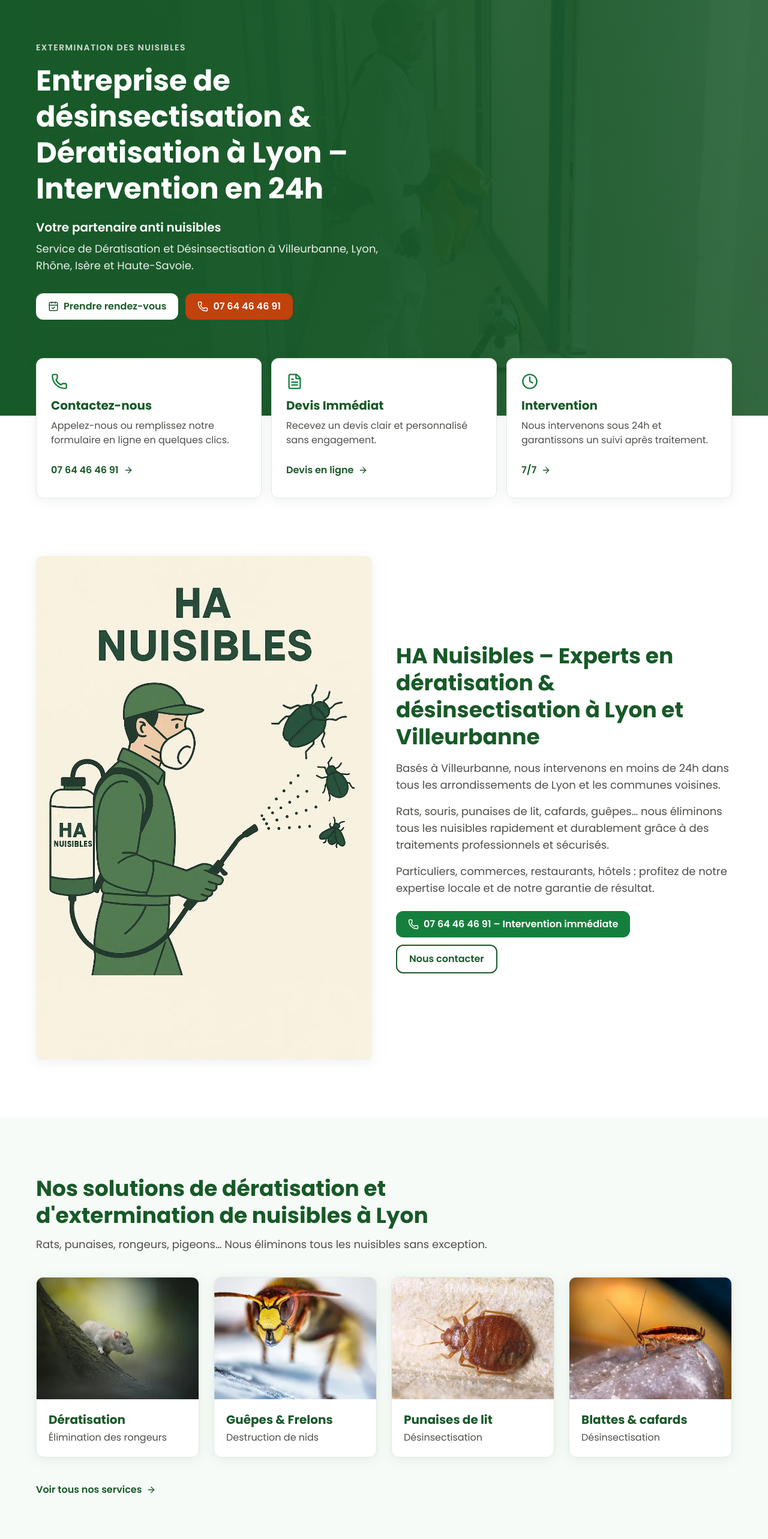
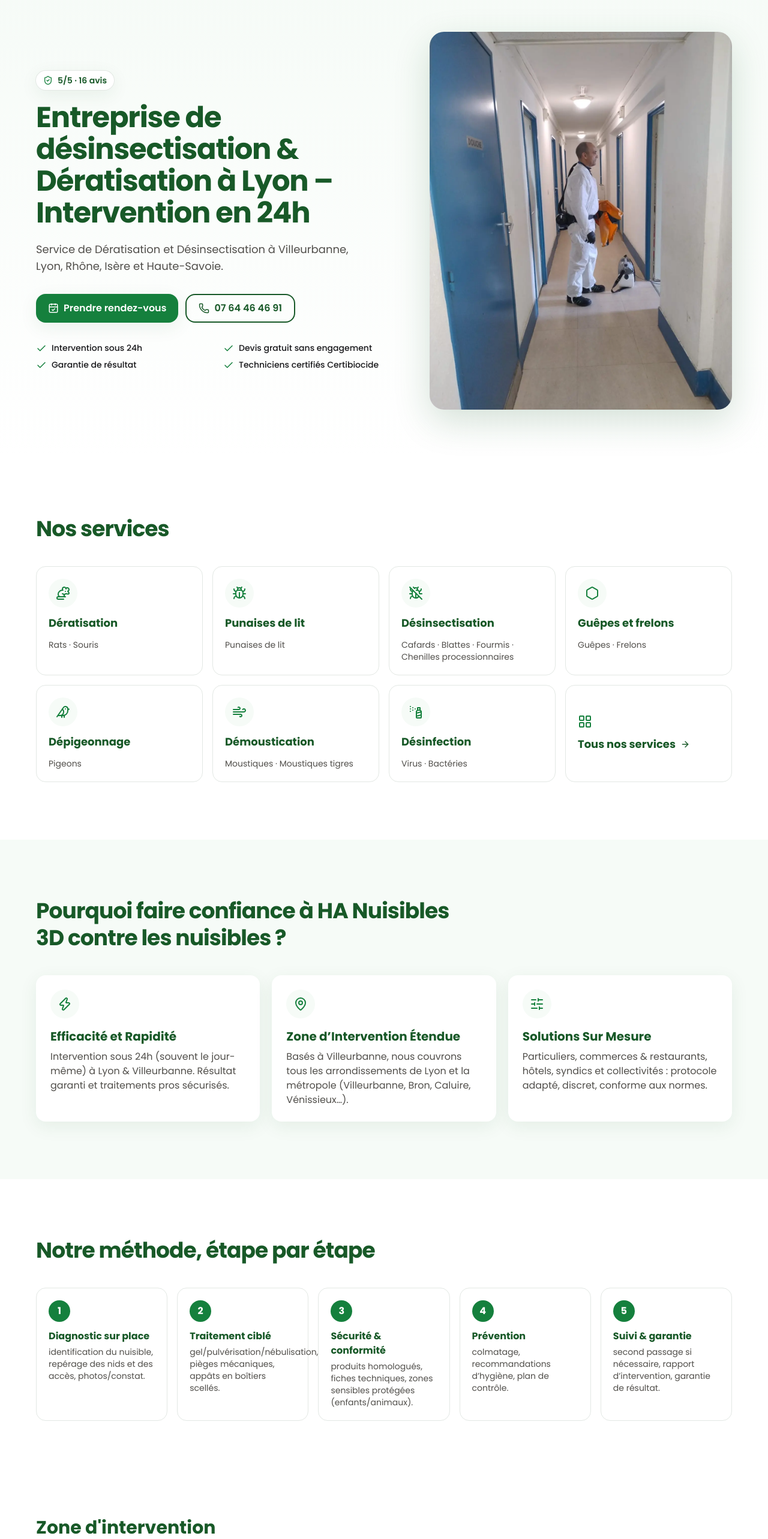
Before and after one commit to KarimBkr/HA-Nuisibles, a Next.js app: page / in a window 1280 px wide. Shown: the part 100-2666 px from the top of the page at 60% size. Built offline with nearby package versions, Linux system fonts and the light colour scheme; no server answers.

Commit message:
Chat: si le contenu de l’ancien site était « de trop» fais mieux,…

```diff
--- a/src/app/globals.css
+++ b/src/app/globals.css
@@ -12,8 +12,8 @@
   --color-surface: #f4f4f4;
   --color-line: #e3e8e4;
   --color-accent: #c2410c; /* AA with white text */
-  --radius-card: 12px;
-  --shadow-soft: 0 4px 20px rgb(24 89 40 / 0.08);
+  --radius-card: 16px;
+  --shadow-soft: 0 8px 30px rgb(24 89 40 / 0.08);
 }
 
 @layer base {
--- a/src/app/page.tsx
+++ b/src/app/page.tsx
@@ -6,31 +6,28 @@ import { getEntry, renderMarkdown } from "@/lib/content";
 import { entryMetadata } from "@/lib/seo";
 import CtaBand from "@/components/CtaBand";
 import Faq from "@/components/Faq";
-import { Audiences, Cases, Hero, Method, Presentation, ProcessIntro, QuickBlocks, Solutions, Testimonials, WhyUs } from "@/components/home/HomeSections";
+import ZoneBlock from "@/components/ZoneBlock";
+import { Hero, Method, Services, Testimonials, WhyUs } from "@/components/home/HomeSections";
 
 export function generateMetadata(): Metadata {
   const home = getEntry("")!;
   return entryMetadata(home);
 }
 
-// Home page: the 12 sections of PDF_BRIEF.md §6, texts of the old home.
+// Home page: short and scannable (hero, services, why, method, zones, reviews, closing CTA, FAQ).
 export default function Home() {
   const home = getEntry("")!;
   const m = (media as Record<string, { width: number; small?: string; smallWidth?: number }>)[hero.image];
   // LCP image: preloaded with the same srcset as the hero <img>.
-  preload(hero.image, { as: "image", fetchPriority: "high", imageSrcSet: `${m.small} ${m.smallWidth}w, ${hero.image} ${m.width}w`, imageSizes: "100vw" });
+  preload(hero.image, { as: "image", fetchPriority: "high", imageSrcSet: `${m.small} ${m.smallWidth}w, ${hero.image} ${m.width}w`, imageSizes: "(max-width: 768px) 100vw, 520px" });
   return (
     <>
       <Hero h1={home.h1} />
-      <QuickBlocks />
-      <Presentation />
-      <Solutions />
+      <Services />
       <WhyUs />
-      <ProcessIntro />
-      <Cases />
       <Method />
+      <ZoneBlock home="zones" />
       <Testimonials />
-      <Audiences />
       <CtaBand home="cta" />
       {home.faq && (
         <Faq home="faq" title={home.faqTitle} intro={home.faqIntro && renderMarkdown(home.faqIntro)} items={home.faq.map((f) => ({ q: f.q, html: renderMarkdown(f.a) }))} />
--- /dev/null
+++ b/src/components/ServiceIcons.ts
@@ -0,0 +1,4 @@
+import { Bird, Bug, BugOff, Hexagon, Rat, SprayCan, Wind } from "lucide-react";
+import type { Service } from "@/config/services";
+
+export const ICONS: Record<Service["icon"], typeof Rat> = { Rat, Bug, BugOff, Hexagon, Bird, Wind, SprayCan };
--- a/src/components/ZoneBlock.tsx
+++ b/src/components/ZoneBlock.tsx
@@ -9,10 +9,10 @@ const GROUPS = [
 ];
 
 // Intervention area, from site.ts (old site's zones and contact cities).
-export default function ZoneBlock() {
+export default function ZoneBlock({ home }: { home?: string }) {
   const a = site.address;
   return (
-    <section aria-labelledby="zone" className="py-16">
+    <section aria-labelledby="zone" data-home={home} className="py-16">
       <div className="container-site">
         <h2 id="zone" className="text-2xl font-bold text-brand-dark md:text-3xl">Zone d&apos;intervention</h2>
         <p className="mt-2 flex items-start gap-2 text-muted">
--- a/src/components/home/HomeSections.tsx
+++ b/src/components/home/HomeSections.tsx
@@ -1,106 +1,85 @@
 import Link from "next/link";
-import { ArrowRight, CalendarCheck, Clock, FileText, MapPin, Phone, SlidersHorizontal, Zap } from "lucide-react";
+import { ArrowRight, CalendarCheck, Check, LayoutGrid, MapPin, Phone, ShieldCheck, SlidersHorizontal, Zap } from "lucide-react";
 import { site, telHref } from "@/config/site";
 import { BOOKING_HREF } from "@/config/navigation";
-import { audiences, cases, hero, method, presentation, processIntro, quickBlocks, solutions, testimonials, whyUs } from "@/config/home";
+import { SERVICES } from "@/config/services";
+import { hero, method, testimonials, whyUs } from "@/config/home";
+import { ICONS } from "@/components/ServiceIcons";
 import Img from "@/components/Img";
 
-// The 11 first sections of the home page (PDF_BRIEF.md §6); the FAQ comes from content/pages/home.md.
+// The 6 first sections of the home page (the FAQ, the zones and the closing band come from their own components).
 
-const H2 = "text-3xl font-bold leading-tight text-brand-dark md:text-4xl";
+const H2 = "text-3xl font-bold leading-tight tracking-tight text-brand-dark md:text-4xl";
 const SECTION = "py-16 md:py-24";
 
 export function Hero({ h1 }: { h1: string }) {
   return (
-    <section data-home="hero" className="relative isolate overflow-hidden bg-brand-dark text-white">
-      <Img src={hero.image} alt="" priority sizes="100vw" className="absolute inset-0 -z-10 h-full w-full object-cover opacity-30 grayscale-[30%]" />
-      <div className="absolute inset-0 -z-10 bg-gradient-to-r from-brand-dark via-brand-dark/85 to-brand-dark/40" />
-      <div className="container-site pb-28 pt-16 md:pb-40 md:pt-24">
-        <p className="text-sm font-semibold uppercase tracking-widest text-white/80">{hero.eyebrow}</p>
-        <h1 className="mt-4 max-w-[22ch] text-4xl font-bold leading-tight md:text-5xl">{h1}</h1>
-        <p className="mt-5 text-xl font-semibold">{hero.tagline}</p>
-        <p className="mt-2 max-w-[55ch] text-lg text-white/90">{hero.zone}</p>
+    <section data-home="hero" className="bg-gradient-to-b from-brand-light to-white">
+      <div className="container-site grid items-center gap-10 py-12 md:grid-cols-[1.1fr_0.9fr] md:py-20">
+        <div>
+          <p className="inline-flex items-center gap-2 rounded-full bg-white px-3 py-1.5 text-sm font-semibold text-brand-dark shadow-soft ring-1 ring-line">
+            <ShieldCheck aria-hidden size={16} className="text-brand" /> {testimonials.rating.score} · {testimonials.rating.count}
+          </p>
+          <h1 className="mt-5 max-w-[22ch] text-4xl font-bold leading-[1.1] tracking-tight text-brand-dark md:text-5xl">{h1}</h1>
+          <p className="mt-5 max-w-[48ch] text-lg text-muted">{hero.zone}</p>
           <div className="mt-8 flex flex-wrap gap-3">
-          <a href={BOOKING_HREF} className="btn bg-white text-brand-dark hover:bg-brand-light">
+            <a href={BOOKING_HREF} className="btn bg-brand text-white shadow-soft hover:bg-brand-hover">
               <CalendarCheck aria-hidden size={18} /> Prendre rendez-vous
             </a>
-          <a href={telHref} className="btn bg-accent text-white hover:brightness-110">
+            <a href={telHref} className="btn border-2 border-brand-dark text-brand-dark hover:bg-white">
               <Phone aria-hidden size={18} /> {site.phone.display}
             </a>
           </div>
+          <ul className="mt-8 grid gap-2 text-sm font-medium text-ink sm:grid-cols-2">
+            {site.promises.map((p) => (
+              <li key={p} className="flex items-start gap-2">
+                <Check aria-hidden size={18} className="mt-0.5 shrink-0 text-brand" /> {p}
+              </li>
+            ))}
+          </ul>
+        </div>
+        <Img
+          src={hero.image}
+          alt=""
+          priority
+          sizes="(max-width: 768px) 100vw, 520px"
+          className="aspect-[4/3] w-full rounded-3xl object-cover shadow-[0_20px_60px_rgb(24_89_40/0.18)] md:aspect-[4/5]"
+        />
       </div>
     </section>
   );
 }
 
-export function QuickBlocks() {
-  const icons = [Phone, FileText, Clock];
+export function Services() {
+  const tile = "group flex h-full flex-col gap-3 rounded-card border border-line bg-white p-5 transition hover:-translate-y-0.5 hover:border-brand hover:shadow-soft";
   return (
-    <section data-home="quick" aria-label="Contact, devis et intervention" className="relative z-10 -mt-20 md:-mt-24">
-      <div className="container-site grid gap-4 md:grid-cols-3">
-        {quickBlocks.map((b, i) => {
-          const Icon = icons[i];
+    <section data-home="solutions" className={SECTION}>
+      <div className="container-site">
+        <h2 className={H2}>Nos services</h2>
+        <ul className="mt-10 grid grid-cols-2 gap-4 md:grid-cols-4">
+          {SERVICES.map((s) => {
+            const Icon = ICONS[s.icon];
             return (
-            <div key={b.title} className="rounded-card border border-line bg-white p-6 shadow-soft">
-              <Icon aria-hidden className="text-brand" size={28} />
-              <h2 className="mt-3 text-xl font-bold text-brand-dark">{b.title}</h2>
-              <p className="mt-2 text-muted">{b.text}</p>
-              <a href={b.href === "tel" ? telHref : b.href} className="mt-4 inline-flex min-h-11 items-center gap-2 font-semibold text-brand-dark underline-offset-4 hover:underline">
-                {b.cta} <ArrowRight aria-hidden size={16} />
+              <li key={s.key}>
+                <a href={`/${s.mainSlug}/`} className={tile}>
+                  <span className="inline-flex size-12 items-center justify-center rounded-full bg-brand-light text-brand transition group-hover:bg-brand group-hover:text-white">
+                    <Icon aria-hidden size={24} />
+                  </span>
+                  <span className="text-lg font-bold text-brand-dark">{s.label}</span>
+                  <span className="text-sm text-muted">{s.pests.join(" · ")}</span>
                 </a>
-            </div>
+              </li>
             );
           })}
-      </div>
-    </section>
-  );
-}
-
-export function Presentation() {
-  return (
-    <section data-home="presentation" className={SECTION}>
-      <div className="container-site grid items-center gap-10 md:grid-cols-2">
-        <Img src={presentation.image} alt={presentation.imageAlt} className="order-last max-h-[26rem] w-full rounded-card object-cover object-top shadow-soft md:order-first md:max-h-none" sizes="(max-width: 768px) 100vw, 580px" />
-        <div>
-          <h2 className={H2}>{presentation.title}</h2>
-          {presentation.paragraphs.map((p) => (
-            <p key={p} className="mt-4 text-lg text-muted">{p}</p>
-          ))}
-          <div className="mt-6 flex flex-wrap items-center gap-3">
-            <a href={telHref} className="btn bg-brand text-white hover:bg-brand-hover">
-              <Phone aria-hidden size={18} /> {site.phone.display} – {presentation.callout}
-            </a>
-            <Link href="/contact/" className="btn border-2 border-brand-dark text-brand-dark hover:bg-brand-light">Nous contacter</Link>
-          </div>
-        </div>
-      </div>
-    </section>
-  );
-}
-
-export function Solutions() {
-  return (
-    <section data-home="solutions" className={`${SECTION} bg-brand-light`}>
-      <div className="container-site">
-        <h2 className={`${H2} max-w-[30ch]`}>{solutions.title}</h2>
-        <p className="mt-3 text-lg text-muted">{solutions.intro}</p>
-        <ul className="mt-10 grid gap-6 sm:grid-cols-2 lg:grid-cols-4">
-          {solutions.cards.map((c) => (
-            <li key={c.title} className="group relative overflow-hidden rounded-card border border-line bg-white shadow-soft">
-              <Img src={c.image} alt="" className="aspect-[4/3] w-full object-cover transition-transform group-hover:scale-105" sizes="(max-width: 640px) 100vw, (max-width: 1024px) 50vw, 280px" />
-              <div className="p-5">
-                <h3 className="text-xl font-bold text-brand-dark">
-                  {/* The link covers the whole card. */}
-                  <a href={c.href} className="after:absolute after:inset-0">{c.title}</a>
-                </h3>
-                <p className="mt-1 text-muted">{c.text}</p>
-              </div>
+          <li>
+            <Link href="/nos-services/" className={`${tile} justify-center bg-brand-light`}>
+              <LayoutGrid aria-hidden size={24} className="text-brand" />
+              <span className="inline-flex items-center gap-2 text-lg font-bold text-brand-dark">
+                Tous nos services <ArrowRight aria-hidden size={16} />
+              </span>
+            </Link>
           </li>
-          ))}
         </ul>
-        <Link href="/nos-services/" className="mt-8 inline-flex min-h-11 items-center gap-2 font-semibold text-brand-dark underline-offset-4 hover:underline">
-          Voir tous nos services <ArrowRight aria-hidden size={16} />
-        </Link>
       </div>
     </section>
   );
@@ -109,15 +88,14 @@ export function Solutions() {
 export function WhyUs() {
   const icons = [Zap, MapPin, SlidersHorizontal];
   return (
-    <section data-home="why" className={SECTION}>
+    <section data-home="why" className={`${SECTION} bg-brand-light`}>
       <div className="container-site">
-        <p className="font-semibold uppercase tracking-widest text-brand">{whyUs.eyebrow}</p>
-        <h2 className={`${H2} mt-3 max-w-[30ch]`}>{whyUs.title}</h2>
-        <div className="mt-10 grid gap-8 md:grid-cols-3">
+        <h2 className={`${H2} max-w-[30ch]`}>{whyUs.title}</h2>
+        <div className="mt-10 grid gap-5 md:grid-cols-3">
           {whyUs.items.map((it, i) => {
             const Icon = icons[i];
             return (
-              <div key={it.title}>
+              <div key={it.title} className="rounded-card bg-white p-6 shadow-soft">
                 <span className="inline-flex size-12 items-center justify-center rounded-full bg-brand-light text-brand">
                   <Icon aria-hidden size={24} />
                 </span>
@@ -127,43 +105,6 @@ export function WhyUs() {
             );
           })}
         </div>
-        <div className="mt-10 flex flex-wrap gap-3">
-          <Link href="/nos-services/" className="btn bg-brand text-white hover:bg-brand-hover">Nos services</Link>
-          <Link href="/contact/" className="btn border-2 border-brand-dark text-brand-dark hover:bg-brand-light">Nous contacter</Link>
-        </div>
-      </div>
-    </section>
-  );
-}
-
-export function ProcessIntro() {
-  return (
-    <section data-home="process" className="bg-surface pt-16 md:pt-24">
-      <div className="container-site text-center">
-        <h2 className={H2}>{processIntro.title}</h2>
-        <p className="mx-auto mt-3 max-w-[60ch] text-lg text-muted">{processIntro.text}</p>
-      </div>
-    </section>
-  );
-}
-
-export function Cases() {
-  return (
-    <section data-home="cases" className="bg-surface pb-16 pt-12 md:pb-24">
-      <div className="container-site">
-        <h2 className="text-2xl font-bold text-brand-dark md:text-3xl">{cases.title}</h2>
-        <p className="mt-3 max-w-[72ch] text-muted">{cases.intro}</p>
-        <div className="mt-8 grid gap-6 md:grid-cols-3">
-          {cases.items.map((c) => (
-            <article key={c.title} className="rounded-card bg-white p-6 shadow-soft">
-              <p className="inline-flex items-center gap-1 text-sm font-semibold text-brand-dark">
-                <MapPin aria-hidden size={16} /> {c.place}
-              </p>
-              <h3 className="mt-2 text-xl font-bold">{c.title}</h3>
-              <p className="mt-2 text-muted">{c.text}</p>
-            </article>
-          ))}
-        </div>
       </div>
     </section>
   );
@@ -172,25 +113,17 @@ export function Cases() {
 export function Method() {
   return (
     <section data-home="method" className={SECTION}>
-      <div className="container-site max-w-[72ch]">
+      <div className="container-site">
         <h2 className={H2}>{method.title}</h2>
-        <ol className="mt-8 space-y-5">
+        <ol className="mt-10 grid gap-4 md:grid-cols-5">
           {method.steps.map((s, i) => (
-            <li key={s.title} className="flex gap-4">
-              <span aria-hidden className="inline-flex size-10 shrink-0 items-center justify-center rounded-full bg-brand font-bold text-white">{i + 1}</span>
-              <p className="pt-1.5">
-                <strong className="text-brand-dark">{s.title}</strong> : {s.text}
-              </p>
+            <li key={s.title} className="rounded-card border border-line p-5">
+              <span aria-hidden className="inline-flex size-9 items-center justify-center rounded-full bg-brand font-bold text-white">{i + 1}</span>
+              <h3 className="mt-3 font-bold text-brand-dark">{s.title}</h3>
+              <p className="mt-1 text-sm text-muted">{s.text}</p>
             </li>
           ))}
         </ol>
-        <p className="mt-8 font-semibold">{method.closing}</p>
-        <div className="mt-4 flex flex-wrap gap-3">
-          <a href={telHref} className="btn bg-accent text-white hover:brightness-110">
-            <Phone aria-hidden size={18} /> {site.phone.display}
-          </a>
-          <Link href="/contact/#mon-devis" className="btn border-2 border-brand-dark text-brand-dark hover:bg-brand-light">{method.quoteCta}</Link>
-        </div>
       </div>
     </section>
   );
@@ -200,12 +133,11 @@ export function Testimonials() {
   return (
     <section data-home="testimonials" className={`${SECTION} bg-brand-light`}>
       <div className="container-site">
-        <p className="font-semibold text-brand">{testimonials.eyebrow}</p>
-        <h2 className={`${H2} mt-3`}>{testimonials.title}</h2>
+        <h2 className={H2}>{testimonials.title}</h2>
         <p className="mt-3 text-lg font-semibold text-ink">
           Note clients : {testimonials.rating.score} – {testimonials.rating.count}
         </p>
-        <div className="mt-10 grid gap-6 md:grid-cols-3">
+        <div className="mt-10 grid gap-5 md:grid-cols-3">
           {testimonials.items.map((t) => (
             <figure key={t.author} className="flex flex-col rounded-card bg-white p-6 shadow-soft">
               <blockquote className="flex-1 text-ink">« {t.quote} »</blockquote>
@@ -217,21 +149,3 @@ export function Testimonials() {
     </section>
   );
 }
-
-export function Audiences() {
-  return (
-    <section data-home="audiences" className={SECTION}>
-      <div className="container-site">
-        <h2 className={`${H2} text-center`}>{audiences.title}</h2>
-        <ul className="mt-10 grid grid-cols-2 gap-6 md:grid-cols-4">
-          {audiences.items.map((a) => (
-            <li key={a.title} className="flex flex-col items-center rounded-card border border-line p-6 text-center">
-              <Img src={a.image} alt="" className="h-24 w-auto" sizes="150px" />
-              <h3 className="mt-4 font-bold text-brand-dark">{a.title}</h3>
-            </li>
-          ))}
-        </ul>
-      </div>
-    </section>
-  );
-}
--- a/src/config/home.ts
+++ b/src/config/home.ts
@@ -1,63 +1,16 @@
-// Texts of the home page, verbatim from the old home (content/pages/home.md); tests/unit/facts.test.ts checks each one against OLD_SITE.md.
+// Texts of the home page, taken from the old home (content/pages/home.md); tests/unit/facts.test.ts checks each one against OLD_SITE.md.
 
 export const hero = {
-  eyebrow: "Extermination des nuisibles",
-  tagline: "Votre partenaire anti nuisibles",
   zone: "Service de Dératisation et Désinsectisation à Villeurbanne, Lyon, Rhône, Isère et Haute-Savoie.",
   image: "/images/deratisation-annemasse.webp",
 };
 
-export const quickBlocks = [
-  { title: "Contactez-nous", text: "Appelez-nous ou remplissez notre formulaire en ligne en quelques clics.", cta: "07 64 46 46 91", href: "tel" },
-  { title: "Devis Immédiat", text: "Recevez un devis clair et personnalisé sans engagement.", cta: "Devis en ligne", href: "/contact/#mon-devis" },
-  { title: "Intervention", text: "Nous intervenons sous 24h et garantissons un suivi après traitement.", cta: "7/7", href: "/contact/" },
-] as const;
-
-export const presentation = {
-  title: "HA Nuisibles – Experts en dératisation & désinsectisation à Lyon et Villeurbanne",
-  paragraphs: [
-    "Basés à Villeurbanne, nous intervenons en moins de 24h dans tous les arrondissements de Lyon et les communes voisines.",
-    "Rats, souris, punaises de lit, cafards, guêpes… nous éliminons tous les nuisibles rapidement et durablement grâce à des traitements professionnels et sécurisés.",
-    "Particuliers, commerces, restaurants, hôtels : profitez de notre expertise locale et de notre garantie de résultat.",
-  ],
-  callout: "Intervention immédiate",
-  image: "/images/desinsectisation-a-villeurbanne-et-toute-sa-region.webp",
-  imageAlt: "Dératisation & désinsectisation Lyon avec HA Nuisibles",
-};
-
-export const solutions = {
-  title: "Nos solutions de dératisation et d'extermination de nuisibles à Lyon",
-  intro: "Rats, punaises, rongeurs, pigeons… Nous éliminons tous les nuisibles sans exception.",
-  cards: [
-    { title: "Dératisation", text: "Élimination des rongeurs", href: "/deratisation-lyon-2/", image: "/images/daniil-komov-f-5t2ljlytc-unsplash.webp" },
-    { title: "Guêpes & Frelons", text: "Destruction de nids", href: "/nid-guepes-frelons-lyon/", image: "/images/peut-on-laisser-un-nid-de-guepes.webp" },
-    { title: "Punaises de lit", text: "Désinsectisation", href: "/entreprise-punaises-de-lit-lyon/", image: "/images/wmremove-transformed.webp" },
-    { title: "Blattes & cafards", text: "Désinsectisation", href: "/guide-cafards-blattes/", image: "/images/erik-karits-xvmynybhkf4-unsplash.webp" },
-  ],
-};
-
 export const whyUs = {
-  eyebrow: "Intervention Express, Partout et Pour Tous",
   title: "Pourquoi faire confiance à HA Nuisibles 3D contre les nuisibles ?",
   items: [
     { title: "Efficacité et Rapidité", text: "Intervention sous 24h (souvent le jour-même) à Lyon & Villeurbanne. Résultat garanti et traitements pros sécurisés." },
     { title: "Zone d’Intervention Étendue", text: "Basés à Villeurbanne, nous couvrons tous les arrondissements de Lyon et la métropole (Villeurbanne, Bron, Caluire, Vénissieux…)." },
     { title: "Solutions Sur Mesure", text: "Particuliers, commerces & restaurants, hôtels, syndics et collectivités : protocole adapté, discret, conforme aux normes." },
-  ],
-};
-
-export const processIntro = {
-  title: "Notre processus de traitement de nuisibles à Lyon",
-  text: "Rapide, Clair et Efficace : Découvrez Comment Nous Éliminons Vos Nuisibles étape par étape.",
-};
-
-export const cases = {
-  title: "Nos techniques d’intervention à Lyon & Villeurbanne",
-  intro: "Chaque situation est unique. Nous adaptons nos méthodes selon le lieu, l’espèce et le niveau d’infestation pour une éradication rapide, durable et sécurisée.",
-  items: [
-    { place: "Villeurbanne – Gratte-Ciel", title: "Souris dans immeuble ancien", text: "Diagnostic des points d’entrée, pose de pièges sécurisés, appâts sous boîtiers verrouillés et colmatage des accès. Contrôle à J+14." },
-    { place: "Lyon 7e – Jean-Macé", title: "Cafards en restaurant", text: "Intervention discrète hors service : gel alimentaire ciblé + pulvérisation périphérique, protocole d’hygiène et plan de suivi." },
-    { place: "Lyon 4e – Croix-Rousse", title: "Dératisation de caves humides", text: "Traçage des circulations, postes d’appâtage sécurisés, pièges mécaniques et prévention longue durée (brosses, grilles, joints)." },
   ],
 };
 
@@ -70,12 +23,9 @@ export const method = {
     { title: "Prévention", text: "colmatage, recommandations d’hygiène, plan de contrôle." },
     { title: "Suivi & garantie", text: "second passage si nécessaire, rapport d’intervention, garantie de résultat." },
   ],
-  closing: "Intervention sous 24 h à Lyon & Villeurbanne — appel immédiat ou devis en ligne.",
-  quoteCta: "Demander un devis gratuit",
 };
 
 export const testimonials = {
-  eyebrow: "100 % d’efficacité prouvée et des clients pleinement satisfaits !",
   title: "Ce Que Nos Clients Disent de Nous",
   // From the old site's JSON-LD aggregateRating (OLD_SITE.md §1), shown as text only: no stars.
   rating: { score: "5/5", count: "16 avis" },
@@ -85,13 +35,3 @@ export const testimonials = {
     { quote: "Souris dans les combles de notre maison. Diagnostic clair, devis immédiat, et traitement efficace. Trois semaines après, plus aucun bruit, suivi sérieux. Merci à l’équipe !", author: "Sophie D., Villeurbanne" },
   ],
 };
-
-export const audiences = {
-  title: "À qui s’adressent nos services ?",
-  items: [
-    { title: "Particuliers", image: "/images/souris-villeurbane-01.webp" },
-    { title: "Professionnels", image: "/images/desinsectisation.webp" },
-    { title: "Syndics & copropriétés", image: "/images/fourmie-01.webp" },
-    { title: "Collectivités", image: "/images/mouches-01.webp" },
-  ],
-};
```
Also changed, not shown: src/app/nos-services/page.tsx (+3 -4 lines), 2 other files (tests, documents, lock files or other folders). Lines whose indentation alone changed are shown as unchanged.
